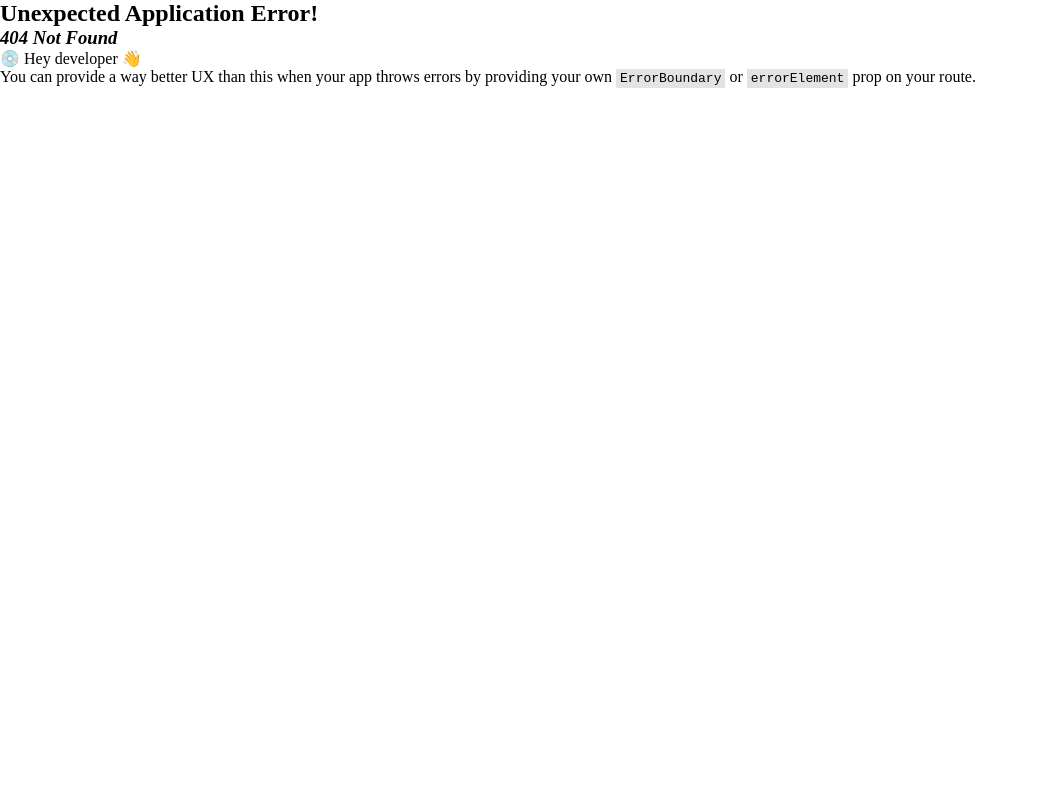
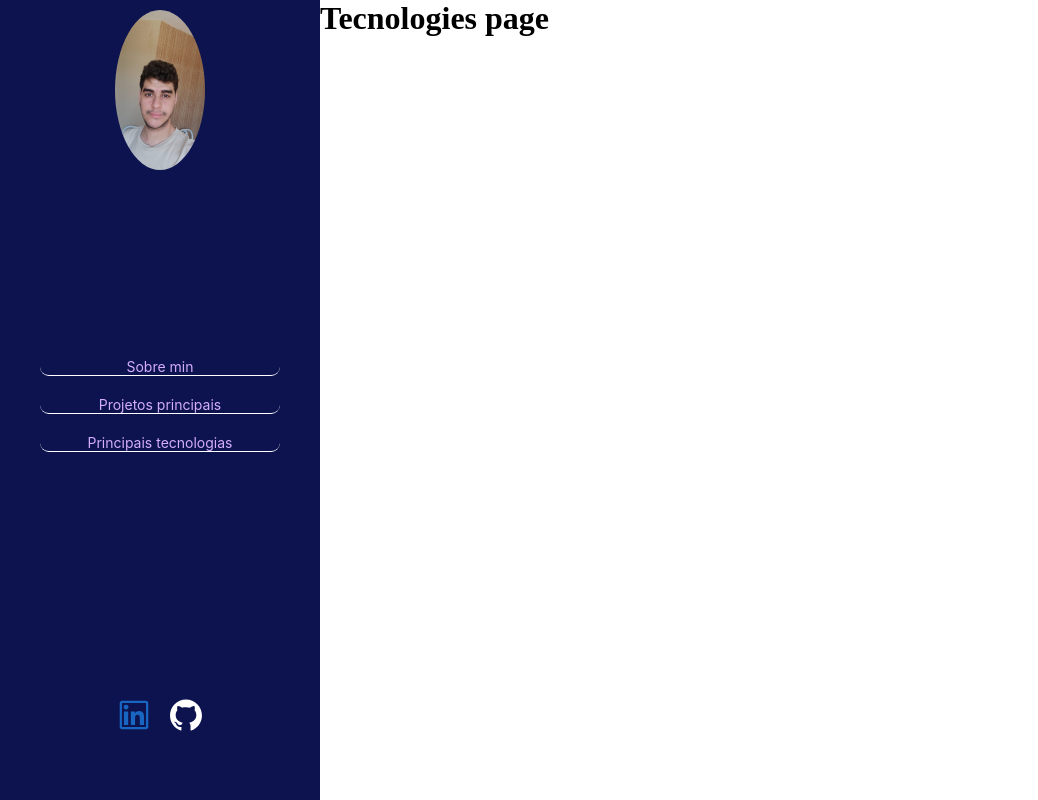
Before and after one commit to Josimar-Souza/portfolio, a React (Vite) app: page /tecnologies in a window 1280 px wide. Before the commit this address had no page. Shown: the whole page, without its empty margins (0-1038 px from the left). Built offline with nearby package versions, Linux system fonts and the light colour scheme.

Commit message:
feat: Basic tecnologies page created

```diff
--- a/src/Routes/index.jsx
+++ b/src/Routes/index.jsx
@@ -2,6 +2,7 @@ import React from 'react';
 import DashBoard from '../pages/DashBoard';
 import AboutMe from '../pages/AboutMe';
 import Projects from '../pages/Projects';
+import Tecnologies from '../pages/Tecnologies';
 
 const routes = [
   {
@@ -16,6 +17,10 @@ const routes = [
         path: 'Projects',
         element: <Projects />,
       },
+      {
+        path: 'tecnologies',
+        element: <Tecnologies />,
+      },
     ],
   },
 ];
--- a/src/components/ProjectsCard/index.jsx
+++ b/src/components/ProjectsCard/index.jsx
@@ -18,8 +18,6 @@ import temperatureConverterImage from '../../images/projects/temperature-convert
 import calculatorImage from '../../images/projects/calculator.png';
 
 function ProjectsCard({ project }) {
-  console.log(project);
-
   const getImage = () => {
     switch (project.name) {
       case 'countries-info':
--- /dev/null
+++ b/src/pages/Tecnologies/index.jsx
@@ -0,0 +1,12 @@
+import React from 'react';
+import TecnologiesPageContainer from './tecnologiesStyles';
+
+function Tecnologies() {
+  return (
+    <TecnologiesPageContainer>
+      <h1>Tecnologies page</h1>
+    </TecnologiesPageContainer>
+  );
+}
+
+export default Tecnologies;
--- /dev/null
+++ b/src/pages/Tecnologies/tecnologiesStyles.js
@@ -0,0 +1,5 @@
+import styled from 'styled-components';
+
+const TecnologiesPageContainer = styled.div``;
+
+export default TecnologiesPageContainer;
```
Also changed, not shown: src/images/Portifolio-tecnologies-project.png (added).
